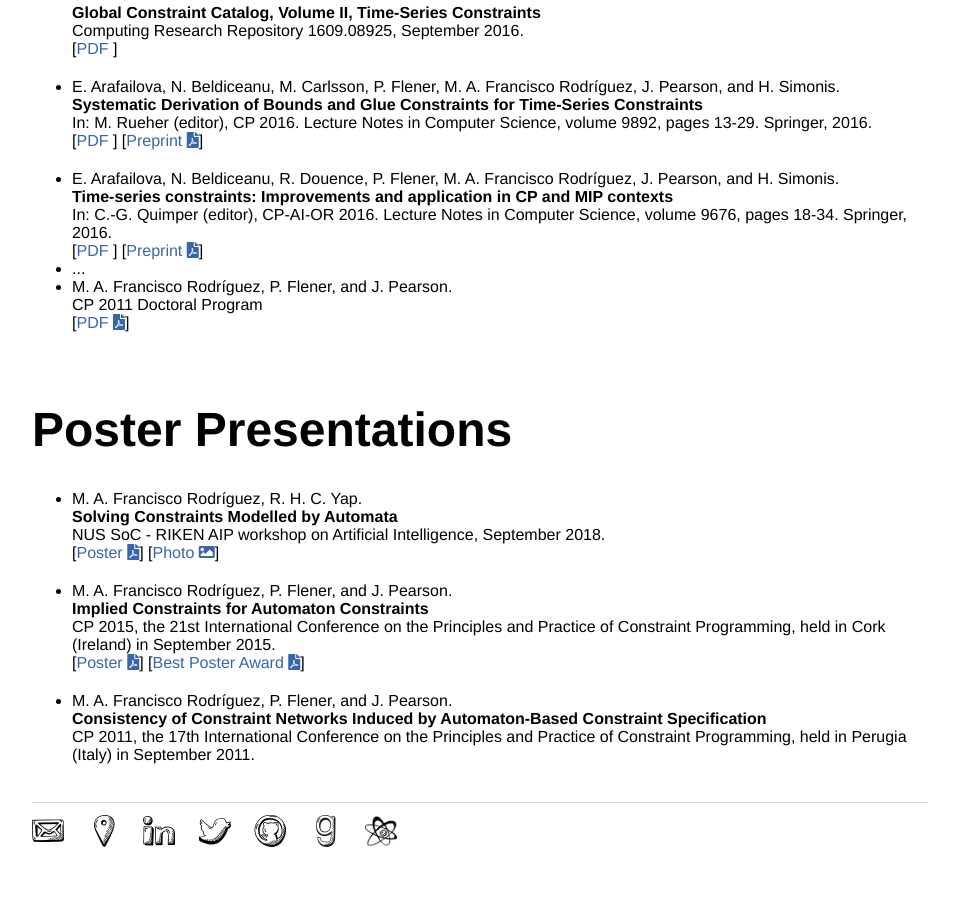
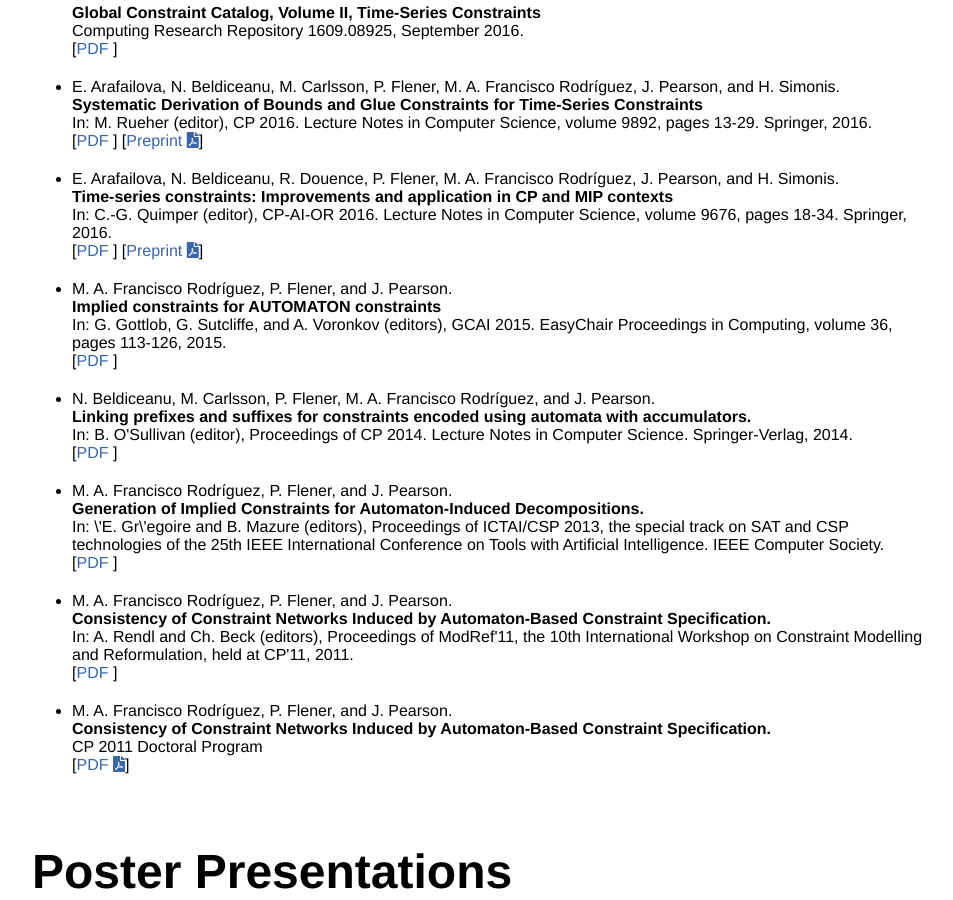
Before and after one commit to andreina-francisco/andreina-francisco.github.io, a Jekyll site: the page built from cv/index.html, in a window 1280 px wide and 900 px high, scrolled down 633 px. Shown: the whole window, without its empty margins (160-1113 px from the left). Built offline with Jekyll 4.4.1, drawn with Linux system fonts in a browser that asks for light colours; nearby versions of some CDN libraries; a style sheet for code colours, icons or effects is not loaded.

Commit message:
Added publications

```diff
--- a/cv/index.html
+++ b/cv/index.html
@@ -61,16 +61,44 @@ title: Mar&iacute;a Andre&iacute;na Francisco Rodr&iacute;guez
 			[<a class="text" href"http://dx.doi.org/10.1007/978-3-319-44953-1_2">PDF <i class="ai ai-doi ai-1x"></i></a>] [<a class="text" href="http://www.it.uu.se/research/group/optimisation/publications/CP16.pdf">Preprint <i class="fas fa-file-pdf"></i></a>]
 		</li>
 
-		<li>
-		<span class="author"> E. Arafailova, N. Beldiceanu, R. Douence, P. Flener, M. A. Francisco Rodr&iacute;guez, J. Pearson, and H. Simonis. </span><br />
-		<span class="title"> Time-series constraints: Improvements and application in CP and MIP contexts</span><br />
-		<span class="note">In: C.-G. Quimper (editor), CP-AI-OR 2016. Lecture Notes in Computer Science, volume 9676, pages 18-34. Springer, 2016. </span><br />
-		[<a class="text" href"http://dx.doi.org/10.1007/978-3-319-33954-2_2">PDF <i class="ai ai-doi ai-1x"></i></a>] [<a class="text" href="http://www.it.uu.se/research/group/optimisation/publications/CPAIOR16.pdf">Preprint <i class="fas fa-file-pdf"></i></a>]
+		<li class="pub @">
+			<span class="author"> E. Arafailova, N. Beldiceanu, R. Douence, P. Flener, M. A. Francisco Rodr&iacute;guez, J. Pearson, and H. Simonis. </span><br />
+			<span class="title"> Time-series constraints: Improvements and application in CP and MIP contexts</span><br />
+			<span class="note">In: C.-G. Quimper (editor), CP-AI-OR 2016. Lecture Notes in Computer Science, volume 9676, pages 18-34. Springer, 2016. </span><br />
+			[<a class="text" href"http://dx.doi.org/10.1007/978-3-319-33954-2_2">PDF <i class="ai ai-doi ai-1x"></i></a>] [<a class="text" href="http://www.it.uu.se/research/group/optimisation/publications/CPAIOR16.pdf">Preprint <i class="fas fa-file-pdf"></i></a>]
 		</li>
 
-		<li> ... </li>
-		<li>
+		<li class="pub @">
+			<span class="author">M. A. Francisco Rodr&iacute;guez, P. Flener, and J. Pearson. </span><br />
+			<span class="title">Implied constraints for AUTOMATON constraints </span><br />
+			<span class="note">In: G. Gottlob, G. Sutcliffe, and A. Voronkov (editors), GCAI 2015. EasyChair Proceedings in Computing, volume 36, pages 113-126, 2015. </span><br />
+			[<a class="text" href"https://doi.org/10.29007/m767">PDF <i class="ai ai-doi ai-1x"></i></a>]
+		</li>
+
+		<li class="pub @">
+			<span class="author">N. Beldiceanu, M. Carlsson, P. Flener, M. A. Francisco Rodr&iacute;guez, and J. Pearson.</span><br />
+			<span class="title">Linking prefixes and suffixes for constraints encoded using automata with accumulators.</span><br />
+ 			<span class="note">In: B. O'Sullivan (editor), Proceedings of CP 2014. Lecture Notes in Computer Science. Springer-Verlag, 2014.</span><br />
+			[<a class="text" href"http://dx.doi.org/10.1007/978-3-319-10428-7_13">PDF <i class="ai ai-doi ai-1x"></i></a>]
+		</li>
+
+		<li class="pub @">
+			<span class="author">M. A. Francisco Rodr&iacute;guez, P. Flener, and J. Pearson. </span><br />
+			<span class="title">Generation of Implied Constraints for Automaton-Induced Decompositions. </span><br />
+			<span class="note">In: \'E. Gr\'egoire and B. Mazure (editors), Proceedings of ICTAI/CSP 2013, the special track on SAT and CSP technologies of the 25th IEEE International Conference on Tools with Artificial Intelligence. IEEE Computer Society. </span><br />
+			[<a class="text" href"http://dx.doi.org/10.1109/ICTAI.2013.160">PDF <i class="ai ai-doi ai-1x"></i></a>]
+		</li>
+
+		<li class="pub @">
+			<span class="author">M. A. Francisco Rodr&iacute;guez, P. Flener, and J. Pearson. </span><br />
+			<span class="title">Consistency of Constraint Networks Induced by Automaton-Based Constraint Specification. </span><br />
+			<span class="note">In: A. Rendl and Ch. Beck (editors), Proceedings of ModRef'11, the 10th International Workshop on Constraint Modelling and Reformulation, held at CP'11, 2011.</span><br />
+			[<a class="text" href"http://www.it.uu.se/research/group/astra/publications/ModRef11.pdf">PDF <i class="ai ai-doi ai-1x"></i></a>]
+		</li>
+
+		<li class="pub @">
 			<span class="author">M. A. Francisco Rodr&iacute;guez, P. Flener, and J. Pearson.</span><br />
+			<span class="title">Consistency of Constraint Networks Induced by Automaton-Based Constraint Specification. </span><br />
 			<span class="note">CP 2011 Doctoral Program</span><br />
 			[<a class="text" href="http://www.dmi.unipg.it/cp2011/downloads/dp2011/DP_at_CP2011.pdf">PDF <i class="fas fa-file-pdf"></i></a>]
 		</li>
```
